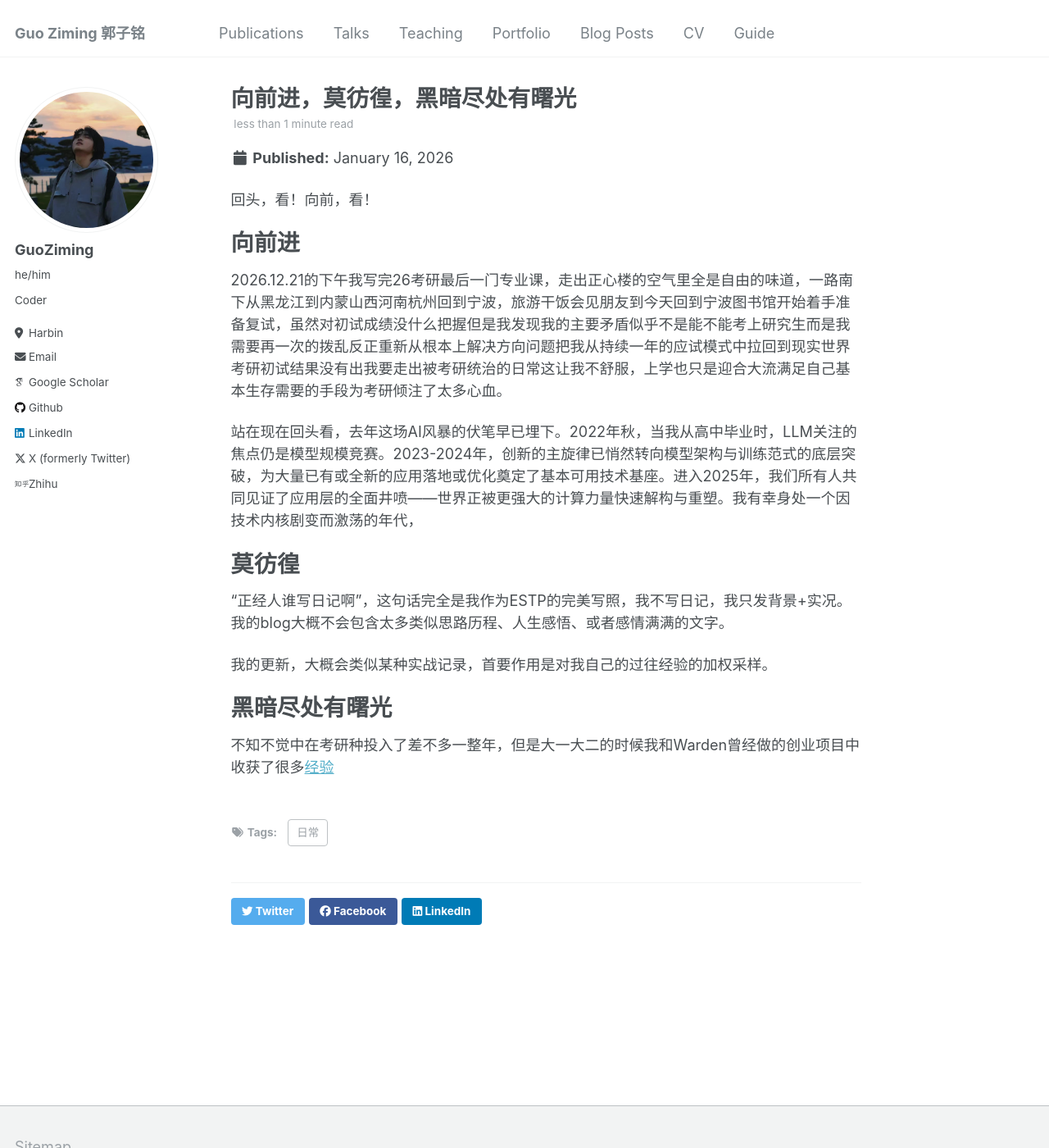
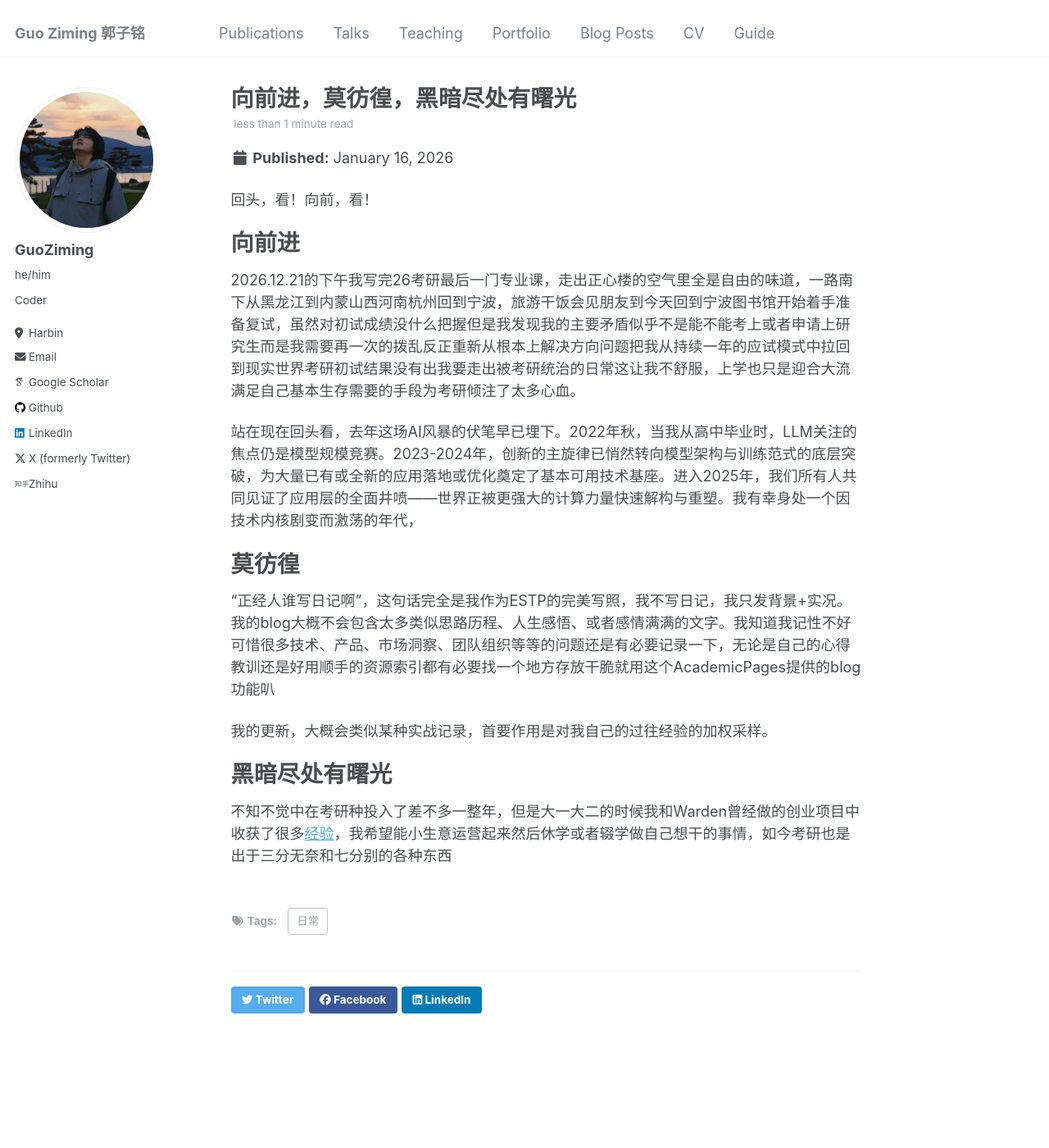
Before and after one commit to mcxiaoxiao/mcxiaoxiao.github.io, a Jekyll site: the page built from _posts/2026-01-16-前进.md, in a window 1280 px wide and 1400 px high. Shown: the whole window at 82% size. Built offline with Jekyll 4.4.1, drawn with Linux system fonts in a browser that asks for light colours; some web fonts are replaced.

Commit message:
Update 2026-01-16-前进.md

```diff
--- a/_posts/2026-01-16-前进.md
+++ b/_posts/2026-01-16-前进.md
@@ -15,14 +15,14 @@ tags:
 向前进
 ======
 
-2026.12.21的下午我写完26考研最后一门专业课，走出正心楼的空气里全是自由的味道，一路南下从黑龙江到内蒙山西河南杭州回到宁波，旅游干饭会见朋友到今天回到宁波图书馆开始着手准备复试，虽然对初试成绩没什么把握但是我发现我的主要矛盾似乎不是能不能考上研究生而是我需要再一次的拨乱反正重新从根本上解决方向问题把我从持续一年的应试模式中拉回到现实世界考研初试结果没有出我要走出被考研统治的日常这让我不舒服，上学也只是迎合大流满足自己基本生存需要的手段为考研倾注了太多心血。
+2026.12.21的下午我写完26考研最后一门专业课，走出正心楼的空气里全是自由的味道，一路南下从黑龙江到内蒙山西河南杭州回到宁波，旅游干饭会见朋友到今天回到宁波图书馆开始着手准备复试，虽然对初试成绩没什么把握但是我发现我的主要矛盾似乎不是能不能考上或者申请上研究生而是我需要再一次的拨乱反正重新从根本上解决方向问题把我从持续一年的应试模式中拉回到现实世界考研初试结果没有出我要走出被考研统治的日常这让我不舒服，上学也只是迎合大流满足自己基本生存需要的手段为考研倾注了太多心血。
 
 站在现在回头看，去年这场AI风暴的伏笔早已埋下。2022年秋，当我从高中毕业时，LLM关注的焦点仍是模型规模竞赛。2023-2024年，创新的主旋律已悄然转向模型架构与训练范式的底层突破，为大量已有或全新的应用落地或优化奠定了基本可用技术基座。进入2025年，我们所有人共同见证了应用层的全面井喷——世界正被更强大的计算力量快速解构与重塑。我有幸身处一个因技术内核剧变而激荡的年代，
 
 莫彷徨
 ======
 
-“正经人谁写日记啊”，这句话完全是我作为ESTP的完美写照，我不写日记，我只发背景+实况。我的blog大概不会包含太多类似思路历程、人生感悟、或者感情满满的文字。
+“正经人谁写日记啊”，这句话完全是我作为ESTP的完美写照，我不写日记，我只发背景+实况。我的blog大概不会包含太多类似思路历程、人生感悟、或者感情满满的文字。我知道我记性不好可惜很多技术、产品、市场洞察、团队组织等等的问题还是有必要记录一下，无论是自己的心得教训还是好用顺手的资源索引都有必要找一个地方存放干脆就用这个AcademicPages提供的blog功能叭
 
 我的更新，大概会类似某种实战记录，首要作用是对我自己的过往经验的加权采样。
 
@@ -31,4 +31,4 @@ tags:
 黑暗尽处有曙光
 ======
 
-不知不觉中在考研种投入了差不多一整年，但是大一大二的时候我和Warden曾经做的创业项目中收获了很多[经验](/files/我从第一次创业经历中学到了什么？——Warden.pdf)
+不知不觉中在考研种投入了差不多一整年，但是大一大二的时候我和Warden曾经做的创业项目中收获了很多[经验](/files/我从第一次创业经历中学到了什么？——Warden.pdf)，我希望能小生意运营起来然后休学或者辍学做自己想干的事情，如今考研也是出于三分无奈和七分别的各种东西
```
